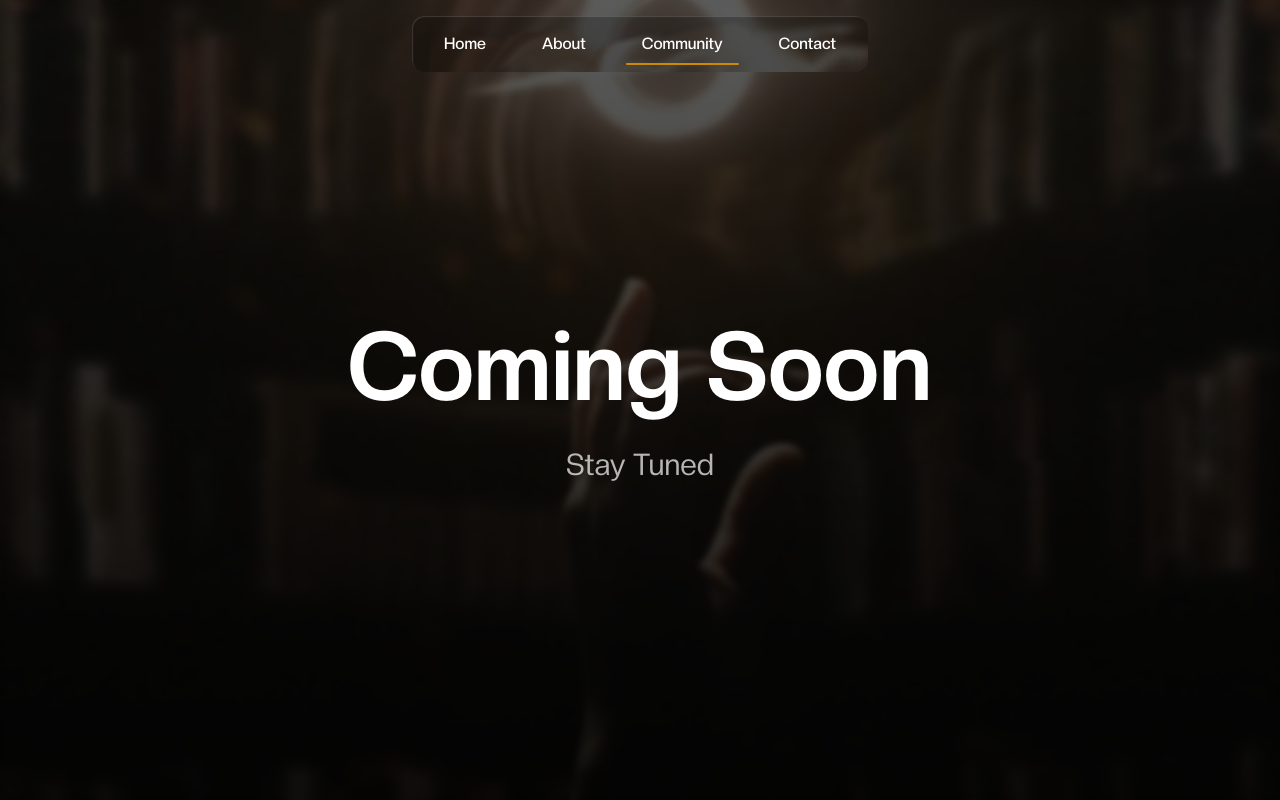
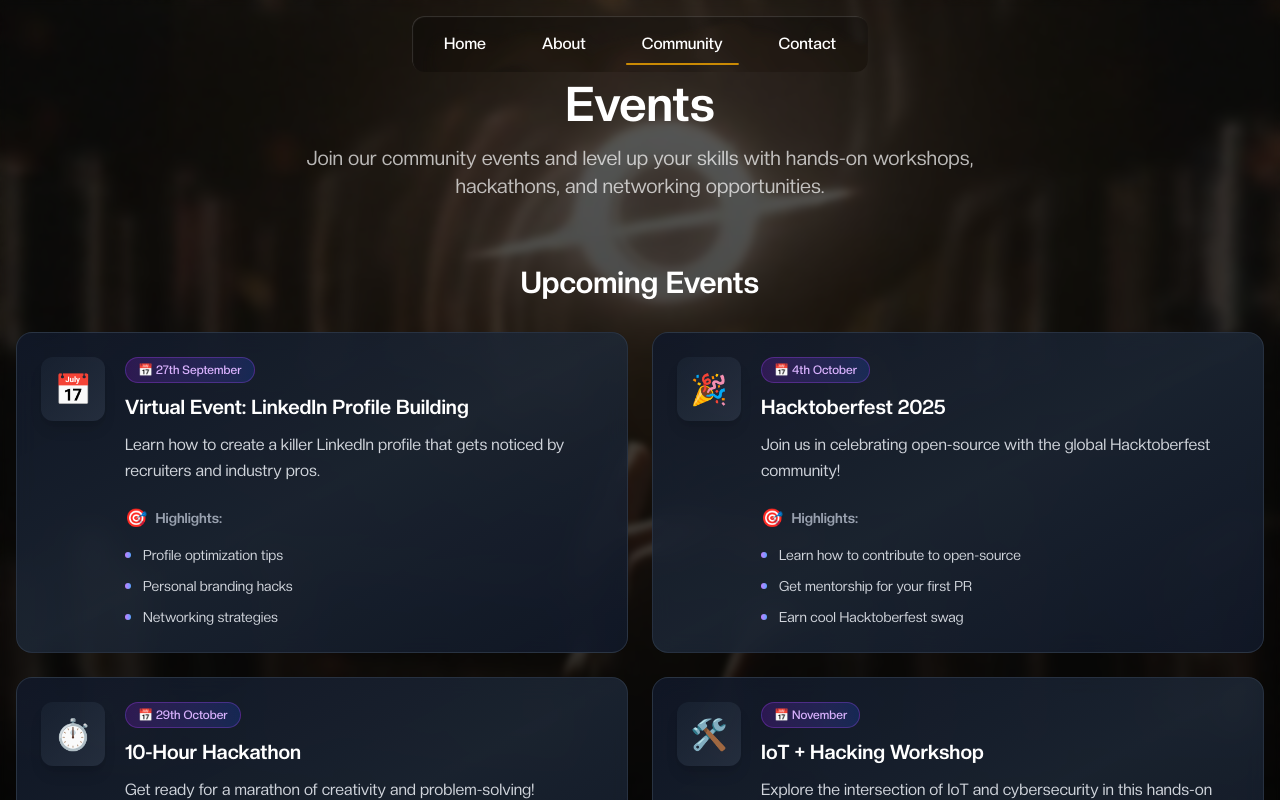
Before and after one commit to mukundsolanki/cracked-digital-main, a Next.js app: page /community in a window 1280 px wide. Shown: the top 800 px of the page. Built offline with nearby package versions, Linux system fonts and the light colour scheme.

Commit message:
refactor: Replace CommunityHero with EventsSection in CommunityPage
- Updated CommunityPage to utilize the new EventsSection component for displaying upcoming community events.
- Removed the CommunityHero component to streamline the layout and enhance user engagement with event information.

```diff
--- a/src/app/community/page.tsx
+++ b/src/app/community/page.tsx
@@ -1,9 +1,9 @@
-import CommunityHero from '@/components/features/community/CommunityHero';
+import EventsSection from '@/components/features/community/EventsSection';
 
 export default function CommunityPage() {
   return (
     <main className='min-h-screen bg-black'>
-      <CommunityHero />
+      <EventsSection />
     </main>
   );
 }
```
